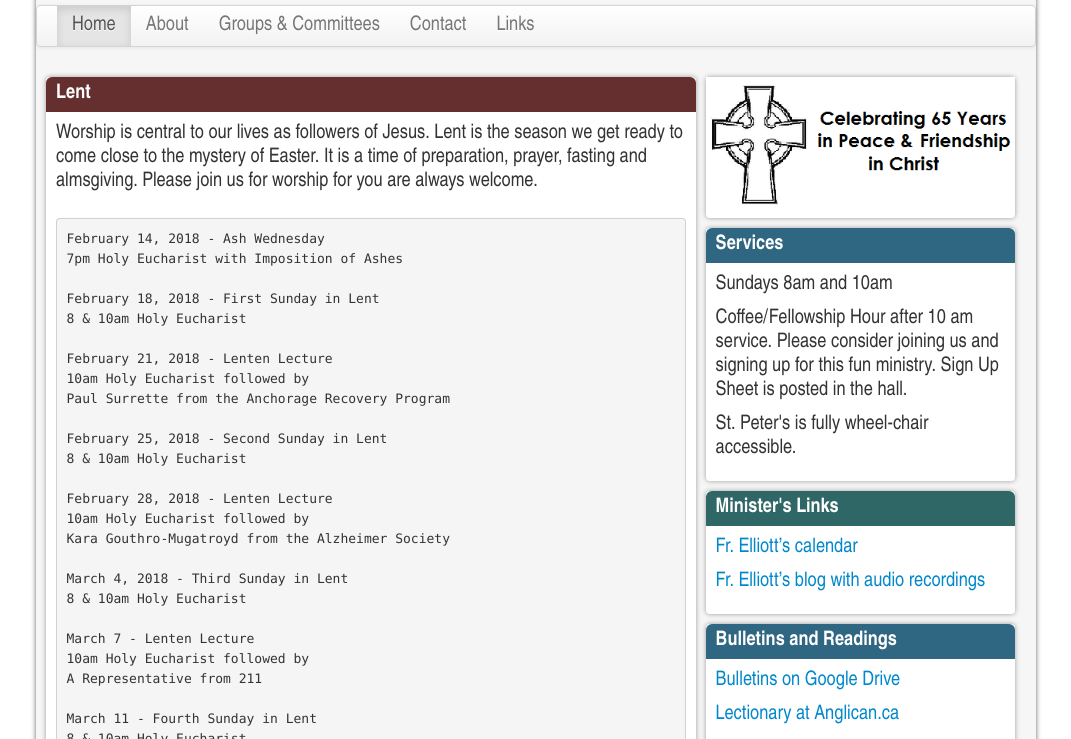
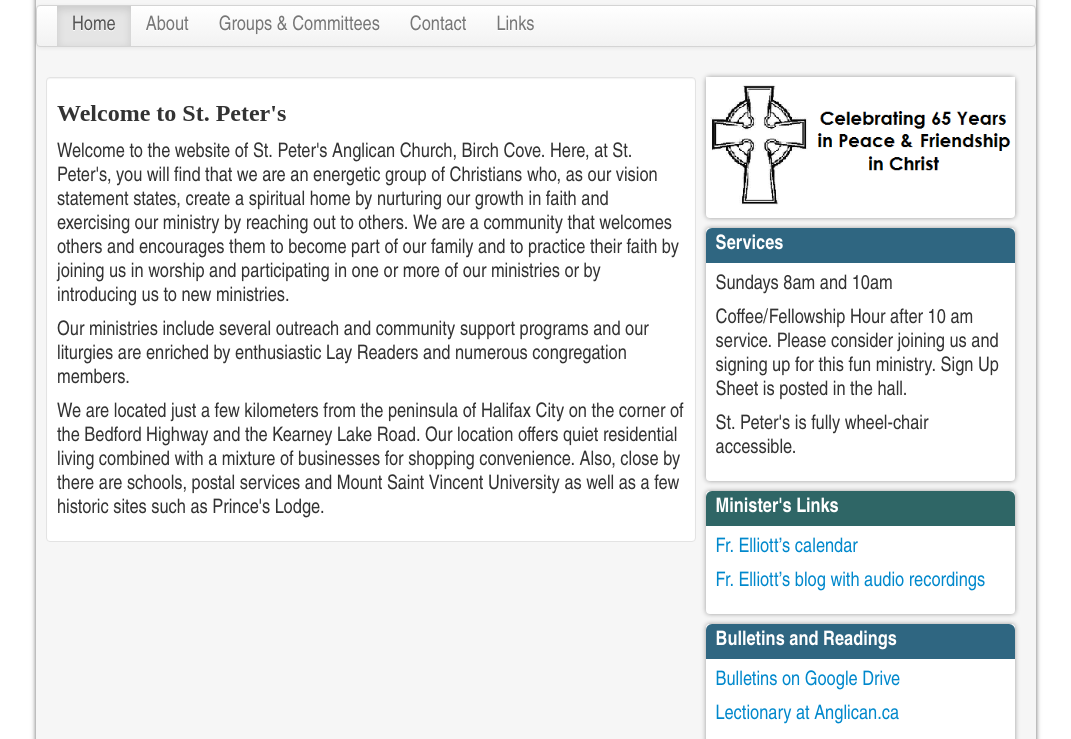
Before and after one commit to jmbegley1968/jmbegley1968.github.io, a plain HTML site: page index.html in a window 1280 px wide. Shown: the part 341-1080 px from the top of the page, without its empty margins (104-1175 px from the left). Drawn offline with Linux system fonts and the light colour scheme.

Commit message:
easter removal

```diff
--- a/index.html
+++ b/index.html
@@ -63,53 +63,6 @@
 						<h2></h2>
 						<div></div>
                         <img src="" style=""/>
-					</div>
-
-					<div class="well brick brick3">
-                        <h2>Lent</h2>
-<div>
-Worship is central to our lives as followers of Jesus. Lent is the season we get ready to come close to the mystery of Easter. It is a time of preparation, prayer, fasting and almsgiving. Please join us for worship for you are always welcome.
-<br/><br/>
-<pre>
-February 14, 2018 - Ash Wednesday
-7pm Holy Eucharist with Imposition of Ashes
-
-February 18, 2018 - First Sunday in Lent
-8 & 10am Holy Eucharist
-
-February 21, 2018 - Lenten Lecture
-10am Holy Eucharist followed by
-Paul Surrette from the Anchorage Recovery Program
-
-February 25, 2018 - Second Sunday in Lent
-8 & 10am Holy Eucharist
-
-February 28, 2018 - Lenten Lecture
-10am Holy Eucharist followed by
-Kara Gouthro-Mugatroyd from the Alzheimer Society
-
-March 4, 2018 - Third Sunday in Lent
-8 & 10am Holy Eucharist
-
-March 7 - Lenten Lecture
-10am Holy Eucharist followed by
-A Representative from 211
-
-March 11 - Fourth Sunday in Lent
-8 & 10am Holy Eucharist
-
-March 18 - Fifth Sunday in Lent
-8 & 10am Holy Eucharist
-
-March 21 - Lenten Lecture
-10am Holy Eucharist followed by
-Marck Butler of the Ecology Action Centre
-
-March 25 - Palm Sunday
-8 & 10am Holy Eucharist
-</pre>
-</div>
-
 					</div>
 
 					<div class="well">
```
